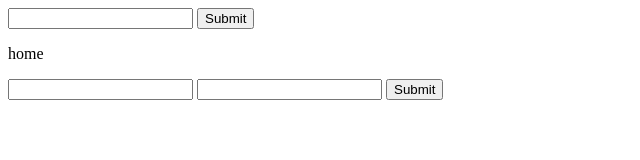
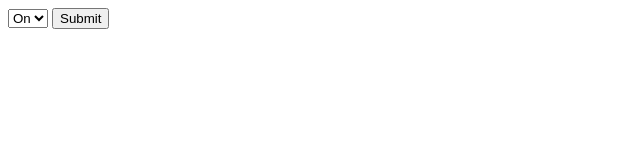
Before and after one commit to a7ul/IOT_API, a website: page public/index.html in a window 1280 px wide. Shown: the whole page, without its empty margins (0-640 px from the left). Drawn offline with Linux system fonts and the light colour scheme.

Commit message:
custon stTE

```diff
--- a/public/index.html
+++ b/public/index.html
@@ -1,20 +1,21 @@
 <html>
 	<head>
-		<title>
-			IOT
-		</title>
+		<title>IOT</title>
 	</head>
-
 	<body>
-		<form method = 'post' action='/update'>
-			<input type='text' name='thing'></input>
+		<form method='post' action='/set-state'>
+			<select name="state">
+				<option value="1">On</option>
+				<option value="0">Off</option>
+			</select>
 			<input type="submit" value="Submit"></input>
 		</form>
-		<p> home</p>
+		<!-- <p> home</p>
 		<form method = 'post' action='/home'>
 			<input type='text' name='name'></input>
 			<input type='text' name='password'></input>
 			<input type="submit" value="Submit"></input>
-		</form>
+		</form>-->
 	</body>
+
 </html>
```
Also changed, not shown: basic-index.js (+9 -6 lines).
